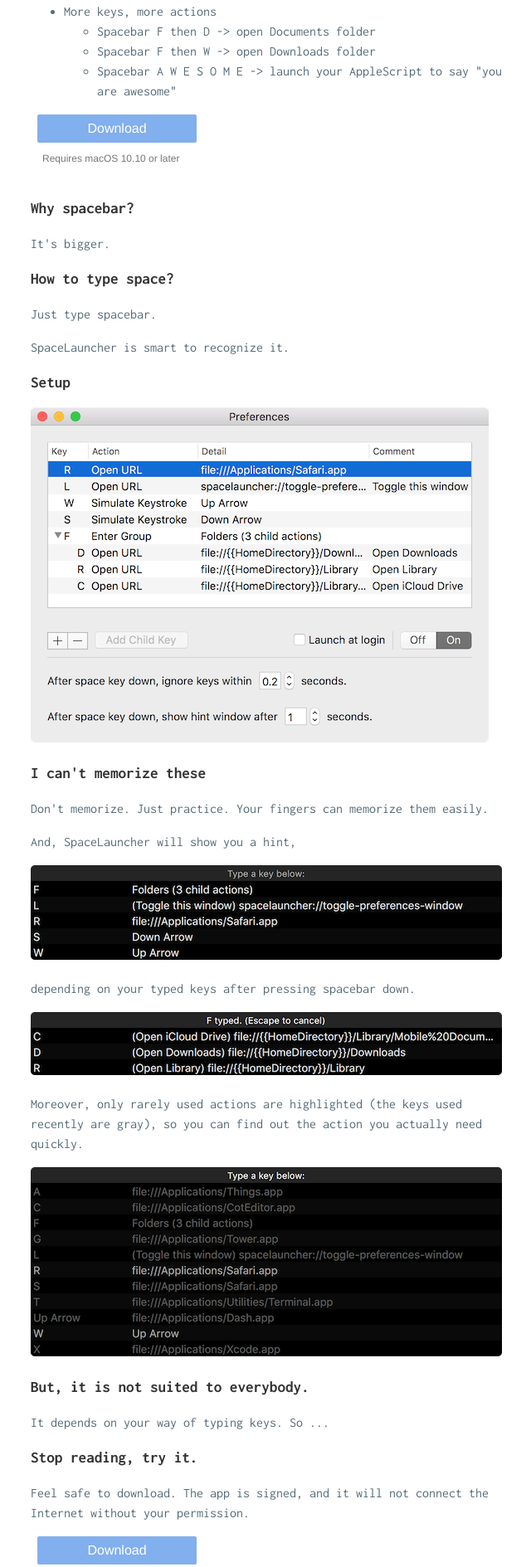
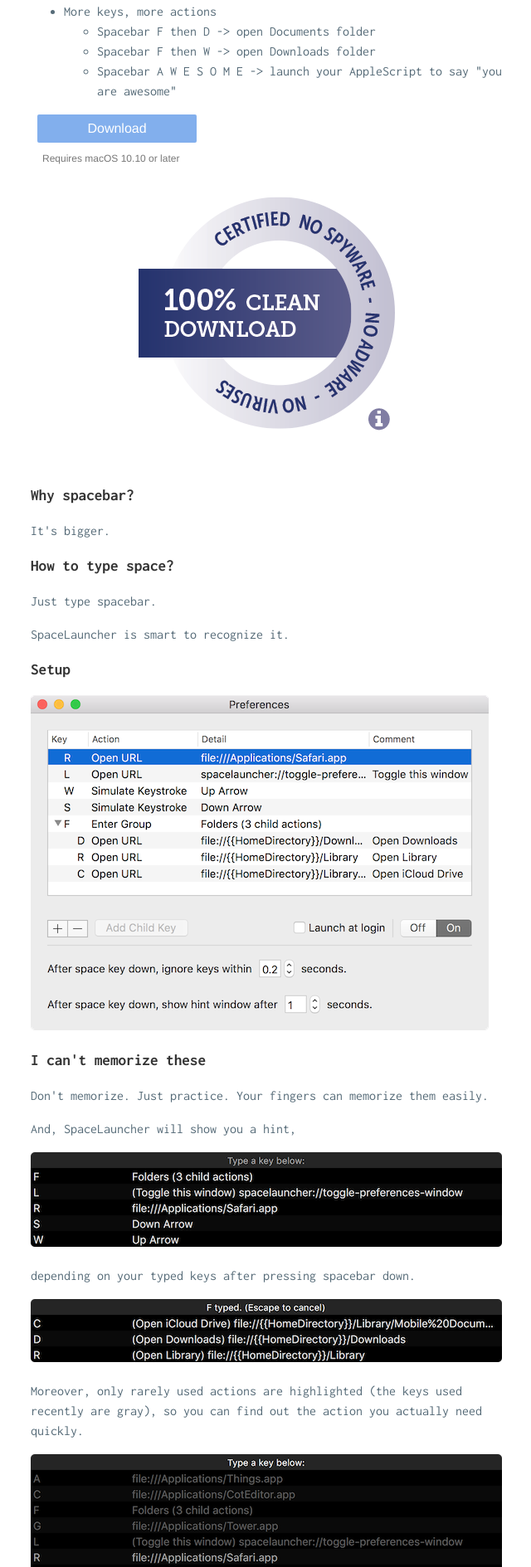
Before and after one commit to cguo8/SpaceLauncherWebsite, a Jekyll site: the page built from index.md, in a window 1280 px wide. Shown: the part 435-2324 px from the top of the page at 83% size, without its empty margins (319-959 px from the left). Built offline with Jekyll 4.4.1, drawn with Linux system fonts in a browser that asks for light colours; nearby versions of some CDN libraries; our own code applies the rules of GitHub Pages for plain Markdown files.

Commit message:
Add sp100clean

```diff
--- a/_layouts/default.html
+++ b/_layouts/default.html
@@ -213,6 +213,11 @@
       opacity: 0.7;
     }
 
+    #sp100clean {
+      display: block;
+      margin: 1em auto 4em;
+    }
+
     footer {
       text-align: center;
       font-size: 87.5%;
--- a/index.md
+++ b/index.md
@@ -24,12 +24,20 @@
     </ul>
   </ul>
 </section>
+
 <section>
   <div class="action_button">
     <a id="download" class="pure-button pure-button-primary" href="/download/SpaceLauncher.zip" download>Download</a>
     <p id="action_comment">Requires macOS 10.10 or later</p>
   </div>
 </section>
+
+<section>
+  <a target="_blank" href="http://mac.softpedia.com/get/Utilities/SpaceLauncher.shtml#status">
+    <img id="sp100clean" src="{{ '/img/sp100clean.png?v=' | append: site.github.build_revision | relative_url }}" srcset="{{ '/img/sp100clean@2x.png?v=' | append: site.github.build_revision | relative_url }} 2x" alt="100% CLEAN award granted by Softpedia">
+  </a>
+</section>
+
 <section>
   <h2>Why spacebar?</h2>
   <p>It's bigger.</p>
```
Also changed, not shown: img/sp100clean.png (added), img/sp100clean@2x.png (added).
